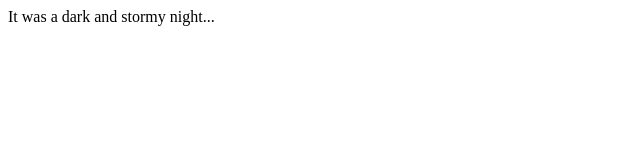
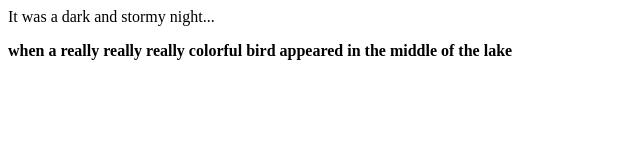
Before and after one commit to Gomez-H/fireside-story, a plain HTML site: page index.html in a window 1280 px wide. Shown: the whole page, without its empty margins (0-640 px from the left). Drawn offline with Linux system fonts and the light colour scheme.

Commit message:
added second line of story

```diff
--- a/index.html
+++ b/index.html
@@ -1,5 +1,6 @@
 <html>
   <body>
     <p>It was a dark and stormy night...</p>
+    <b>when a really really really colorful bird appeared in the middle of the lake</b>
   </body>
 </html>
```
